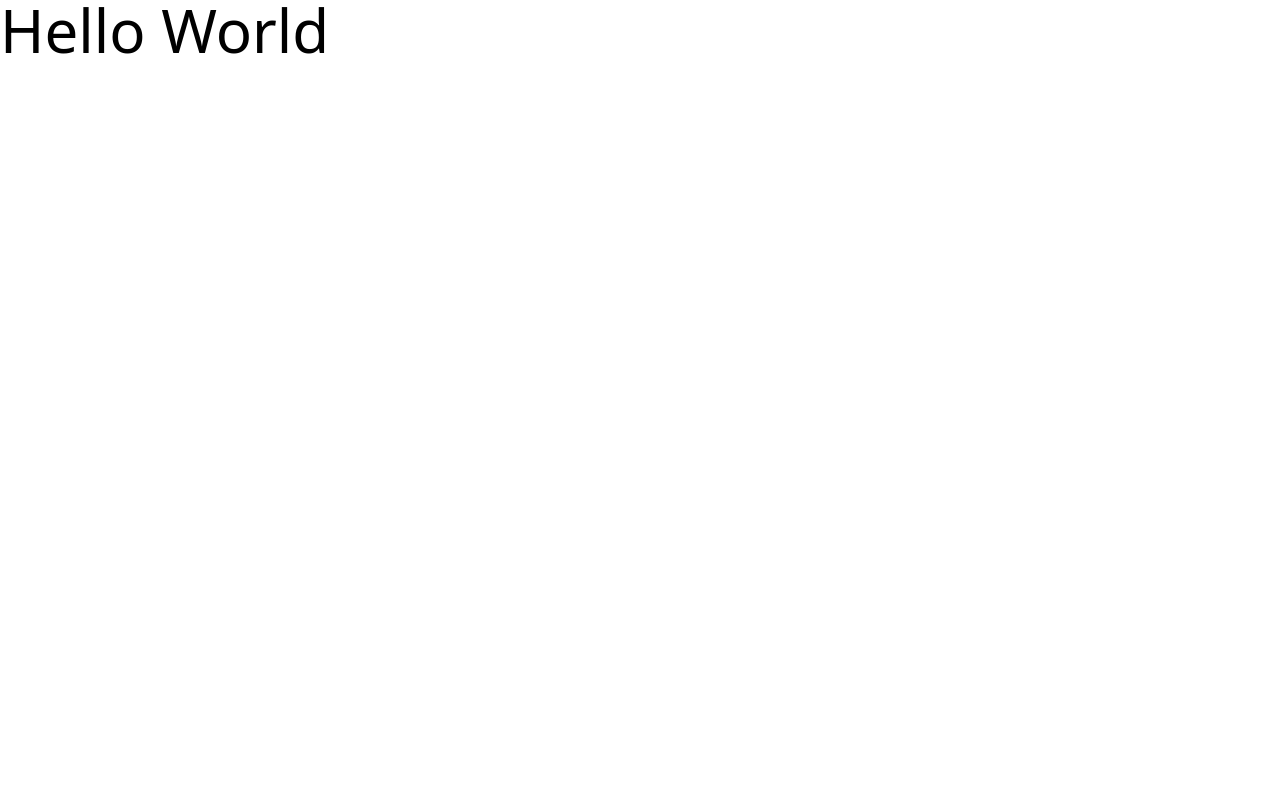
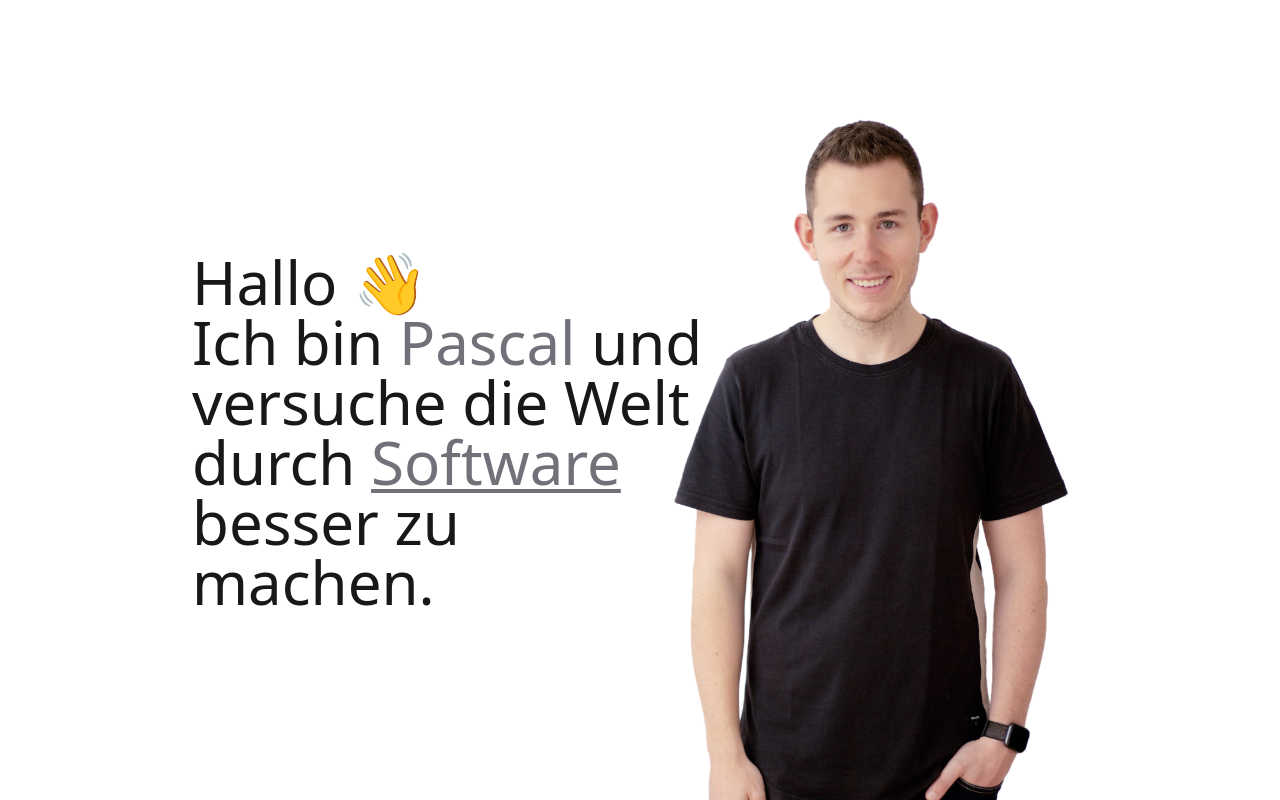
Before and after one commit to pascalmattes/pascalmattes.de, a Nuxt app: page / in a window 1280 px wide. Built offline with nearby package versions, Linux system fonts and the light colour scheme.

Commit message:
Add first content

```diff
--- a/components/TheHeader.vue
+++ b/components/TheHeader.vue
@@ -1,3 +1,17 @@
 <template>
-  <div></div>
+  <div
+    class="
+      absolute
+      py-8
+      flex
+      items-center
+      justify-center
+      w-full
+      md:px-24
+      lg:px-48
+      z-50
+    "
+  >
+    <div class="md:w-full max-w-screen-2xl"></div>
+  </div>
 </template>
--- a/pages/index.vue
+++ b/pages/index.vue
@@ -1,5 +1,53 @@
 <template>
-  <div>
-    <h1 class="text-6xl">Hello World</h1>
+  <div
+    class="
+      bg-gradient-to-b bg-white
+      md:h-screen
+      flex
+      justify-center
+      px-4
+      pt-24
+      md:px-12
+      lg:px-20
+      xl:px-48
+    "
+  >
+    <div
+      class="
+        w-full
+        h-full
+        relative
+        max-w-screen-xl
+        flex
+        items-center
+        flex-col
+        md:flex-row
+      "
+    >
+      <div class="max-w-sm lg:max-w-lg mb-8 md:mb-0">
+        <p class="text-zinc-900 text-4xl md:text-5xl lg:text-6xl mb-8">
+          Hallo 👋<br />
+          Ich bin
+          <span class="text-zinc-500">Pascal</span>
+          und versuche die Welt durch
+          <a
+            href="https://github.com/pascalmtts"
+            class="
+              text-zinc-500
+              underline
+              decoration-zinc-500 decoration-4
+              underline-offset-4
+            "
+            >Software</a
+          >
+          besser zu machen.
+        </p>
+      </div>
+      <img
+        class="w-[22rem] lg:w-[28rem] md:absolute md:bottom-0 md:right-0"
+        src="../assets/img/pascalmattes-img.webp"
+        alt="Pascal Mattes"
+      />
+    </div>
   </div>
 </template>
```
Also changed, not shown: assets/img/pascalmattes-img.webp (added).
